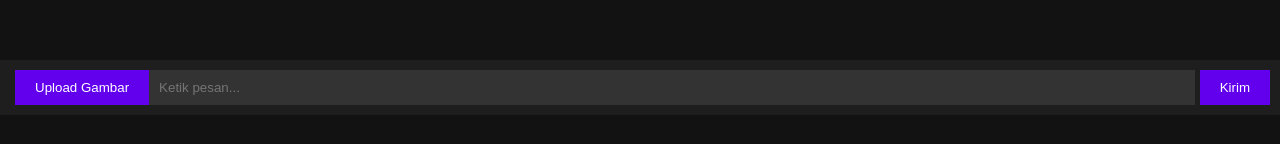
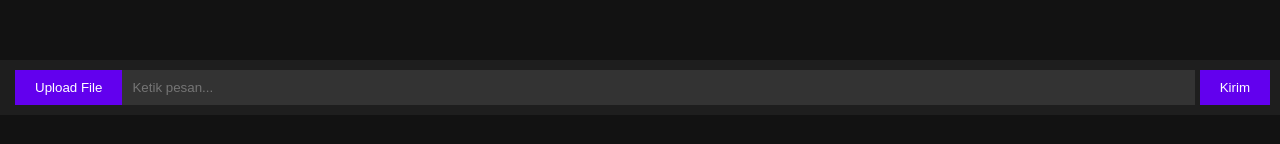
Before and after one commit to ardiandeveloper/VeltrixAI, a plain HTML site: page index.html in a window 1280 px wide. Shown: the part 600-744 px from the top of the page. Drawn offline with Linux system fonts and the light colour scheme.

Commit message:
Update index.html

```diff
--- a/index.html
+++ b/index.html
@@ -16,7 +16,7 @@
   <main id="chat-container" style="display:none"></main>
   <footer>
     <input type="file" id="file-input" style="display:none">
-    <button onclick="document.getElementById('file-input').click()">Upload Gambar</button>
+    <button onclick="document.getElementById('file-input').click()">Upload File</button>
     <input type="text" id="user-input" placeholder="Ketik pesan..." autocomplete="off">
     <button onclick="sendMessage()">Kirim</button>
   </footer>
```
